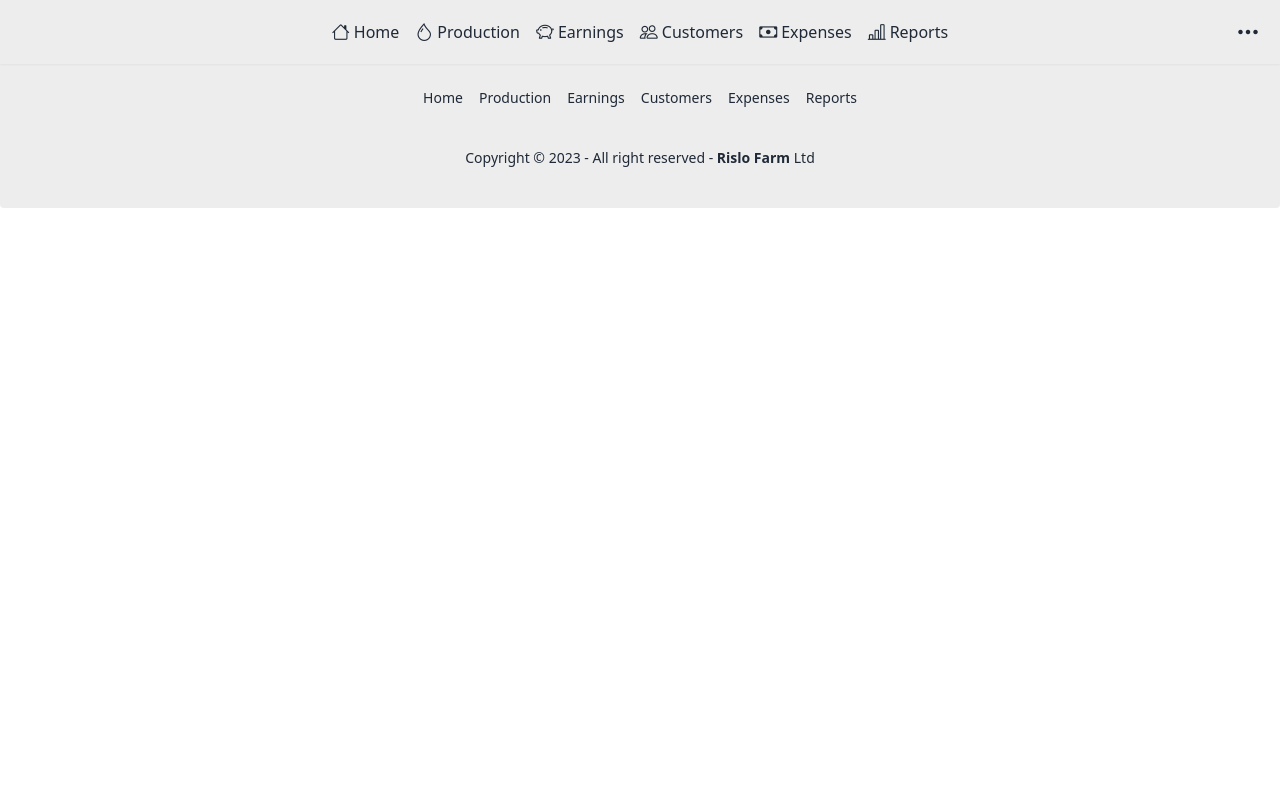
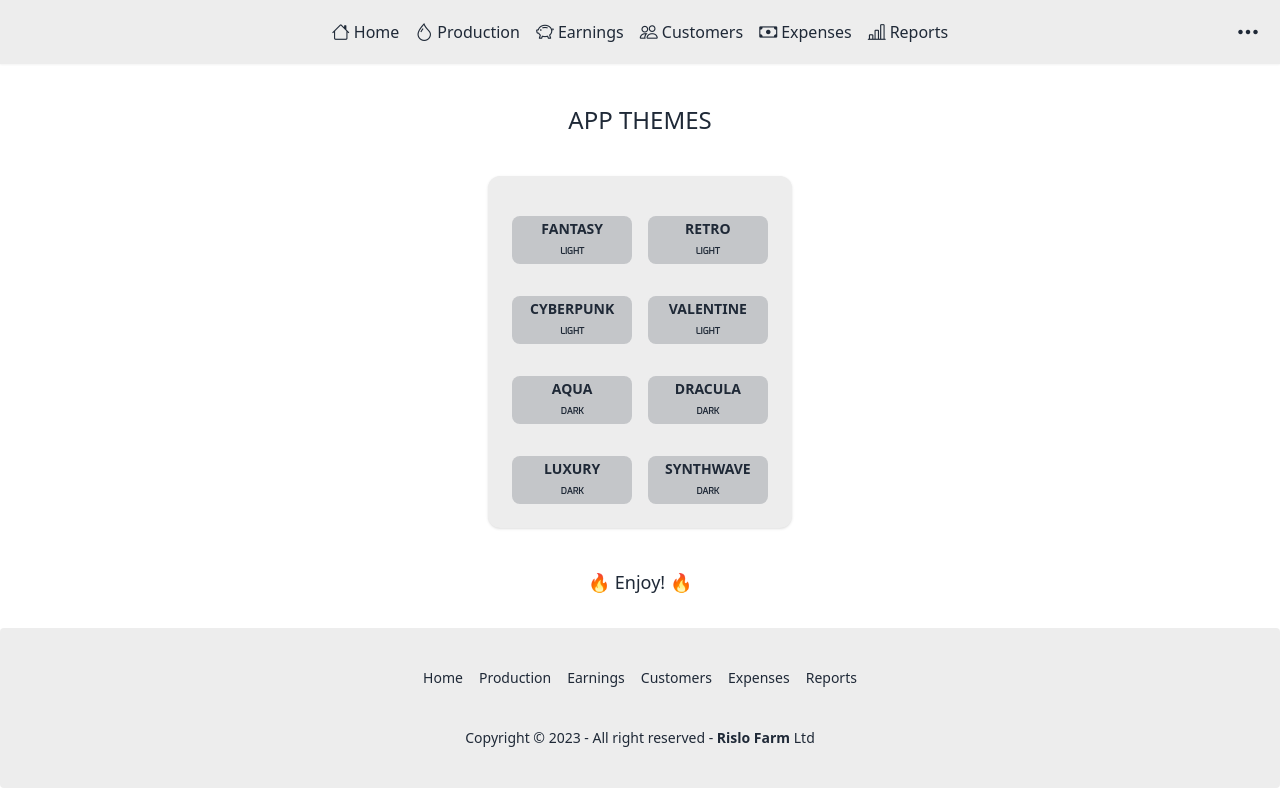
Before and after one commit to LoisaKitakaya/dairy-app, a SvelteKit app: page /themes in a window 1280 px wide. Before the commit this address had no page. Built offline with nearby package versions, Linux system fonts and the light colour scheme; a web font is replaced by a local one.

Commit message:
created app themes page

```diff
--- a/src/app.css
+++ b/src/app.css
@@ -13,7 +13,7 @@ font-family: 'Permanent Marker', cursive;
 @tailwind utilities;
 
 section {
-	min-height: 76vh !important;
+	min-height: 77vh !important;
 }
 
 .header-one {
--- a/src/app.html
+++ b/src/app.html
@@ -1,5 +1,5 @@
 <!DOCTYPE html>
-<html lang="en">
+<html lang="en" data-theme="">
 	<head>
 		<meta charset="utf-8" />
 		<link rel="icon" href="%sveltekit.assets%/favicon.png" />
--- /dev/null
+++ b/src/hooks.server.js
@@ -0,0 +1,20 @@
+export const handle = async ({ event, resolve }) => {
+	let theme = null;
+
+	const newTheme = event.url.searchParams.get('theme');
+	const cookieTheme = event.cookies.get('appTheme');
+
+	if (newTheme) {
+		theme = newTheme;
+	} else if (cookieTheme) {
+		theme = cookieTheme;
+	}
+
+	if (theme) {
+		return await resolve(event, {
+			transformPageChunk: ({ html }) => html.replace('data-theme=""', `data-theme="${theme}"`)
+		});
+	}
+
+	return await resolve(event);
+};
--- /dev/null
+++ b/src/routes/themes/+page.server.js
@@ -0,0 +1,12 @@
+export const actions = {
+	setTheme: async ({ url, cookies }) => {
+		const theme = await url.searchParams.get('theme');
+
+		if (theme) {
+			cookies.set('appTheme', theme, {
+				path: '/',
+				maxAge: 60 * 60 * 24 * 365
+			});
+		}
+	}
+};
--- /dev/null
+++ b/src/routes/themes/+page.svelte
@@ -0,0 +1,40 @@
+<script>
+	import { enhance } from '$app/forms';
+
+	const themes = [
+		['fantasy', 'retro', 'cyberpunk', 'valentine'],
+		['aqua', 'dracula', 'luxury', 'synthwave']
+	];
+
+	const updateTheme = ({ action }) => {
+		const theme = action.searchParams.get('theme');
+
+		if (theme) {
+			document.documentElement.setAttribute('data-theme', theme);
+		}
+	};
+</script>
+
+<section class="pt-20 pb-8 px-6 sm:px-4">
+	<h1 class="text-2xl text-center mt-6">APP THEMES</h1>
+	<div class="w-fit mx-auto my-10 p-6 rounded-xl shadow bg-base-200">
+		<form method="POST" class="grid grid-cols-2 gap-4" use:enhance={updateTheme}>
+			{#each themes[0] as light}
+				<button
+					formaction="?/setTheme&theme={light}"
+					class="btn btn-active btn-ghost mt-4 w-full flex flex-col items-center justify-center"
+					><span>{light}</span>
+					<span class="header-three" style="font-size: 9px">light</span></button
+				>
+			{/each}
+			{#each themes[1] as dark}
+				<button
+					formaction="?/setTheme&theme={dark}"
+					class="btn btn-active btn-ghost mt-4 w-full flex flex-col items-center justify-center"
+					><span>{dark}</span> <span class="header-three" style="font-size: 9px">dark</span></button
+				>
+			{/each}
+		</form>
+	</div>
+	<h1 class="text-lg text-center mt-6">🔥 Enjoy! 🔥</h1>
+</section>
--- a/tailwind.config.js
+++ b/tailwind.config.js
@@ -6,7 +6,16 @@ export default {
 	},
 	plugins: [require('@tailwindcss/typography'), require('daisyui')],
 	daisyui: {
-		themes: ['fantasy', 'dracula', 'retro', 'cyberpunk', 'valentine', 'aqua'],
+		themes: [
+			'fantasy',
+			'dracula',
+			'retro',
+			'luxury',
+			'cyberpunk',
+			'aqua',
+			'valentine',
+			'synthwave'
+		],
 		darkTheme: 'dracula',
 		base: true,
 		styled: true,
```
Also changed, not shown: src/lib/secrets.js (added), src/lib/store.js (added).
